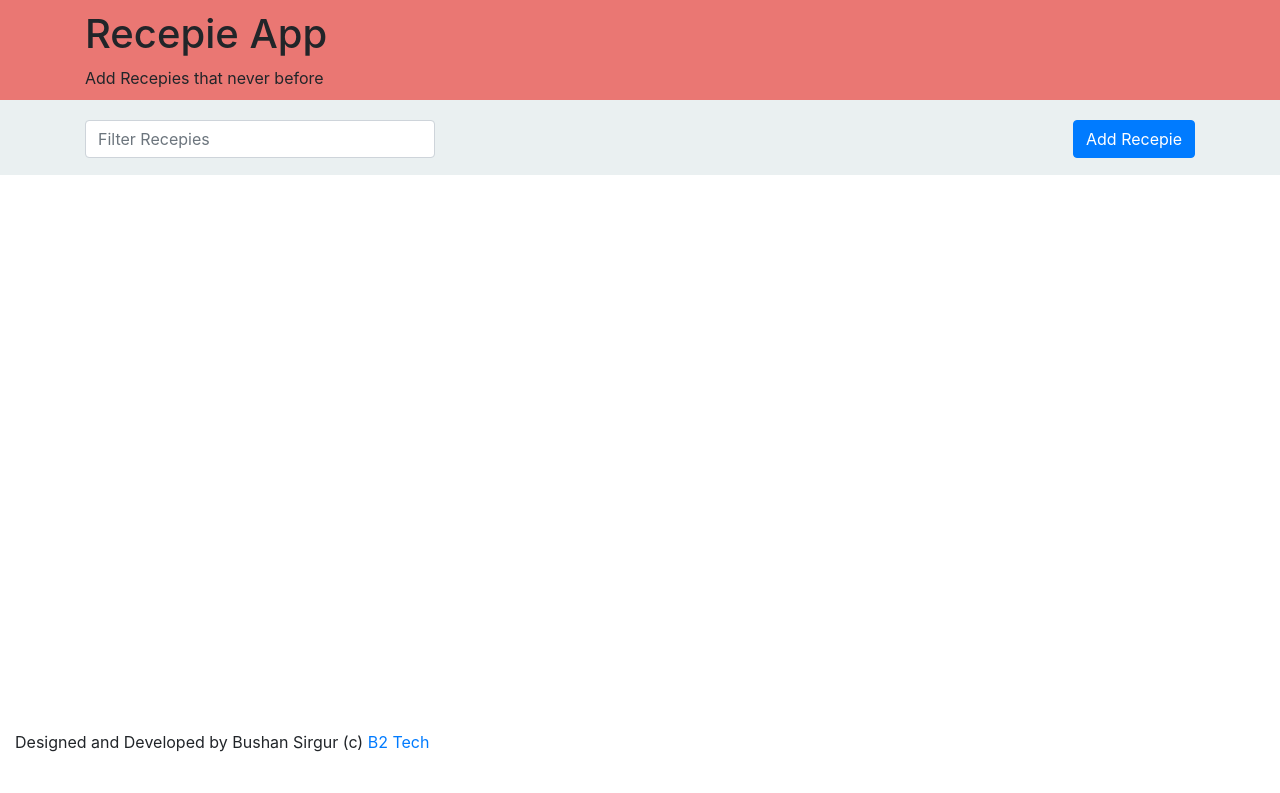
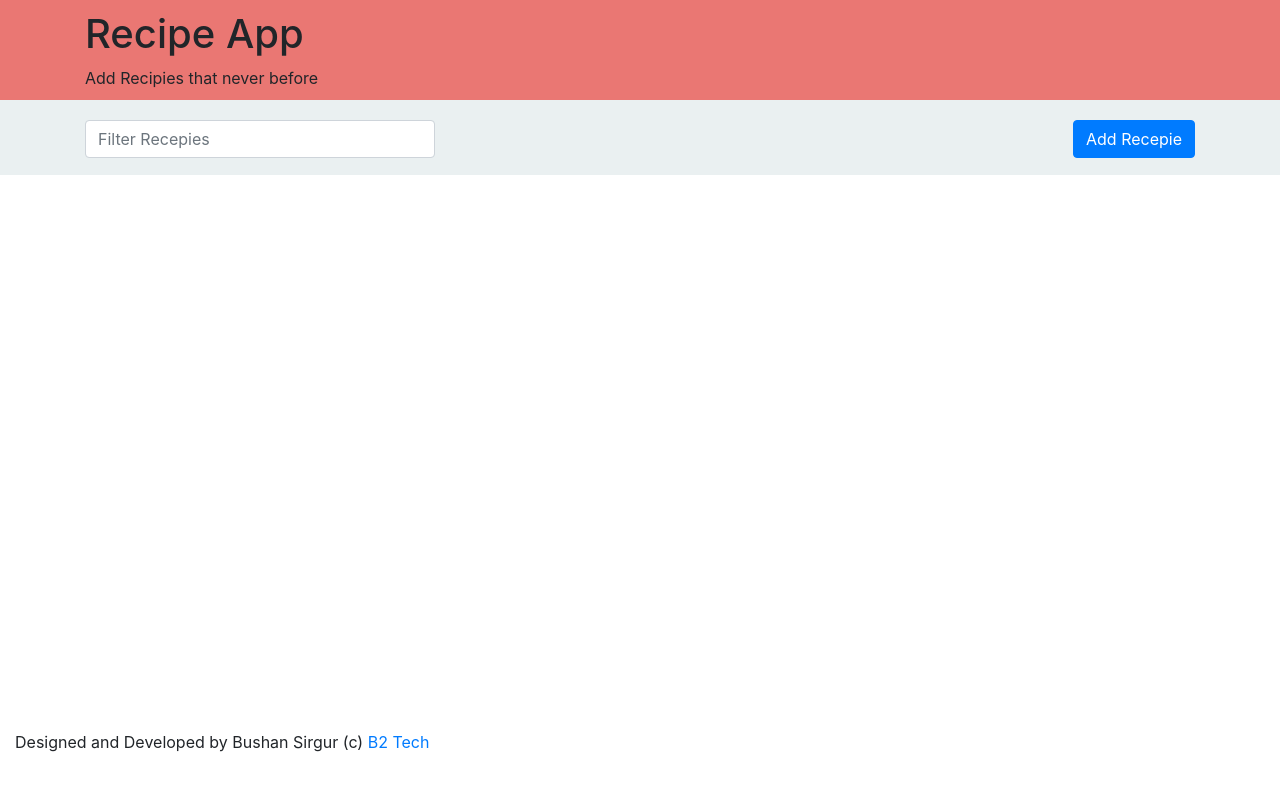
Before and after one commit to scbushan05/recipe-app, a plain HTML site: page index.html in a window 1280 px wide. Drawn offline with nearby package versions, Linux system fonts and the light colour scheme.

Commit message:
build and deployed to prod

```diff
--- a/index.html
+++ b/index.html
@@ -6,15 +6,15 @@
     <meta http-equiv="X-UA-Compatible" content="ie=edge">
     <link rel="stylesheet" href="css/bootstrap.min.css">
     <link rel="stylesheet" href="css/style.css">
-    <title>Recepie App</title>
+    <title>Recipe App</title>
 </head>
 <body>
     <div class="wrapper">
         <div class="content">
             <div class="header">
                 <div class="container">
-                    <h1>Recepie App</h1>
-                    <p>Add Recepies that never before</p>
+                    <h1>Recipe App</h1>
+                    <p>Add Recipies that never before</p>
                 </div>
             </div>
 
```
